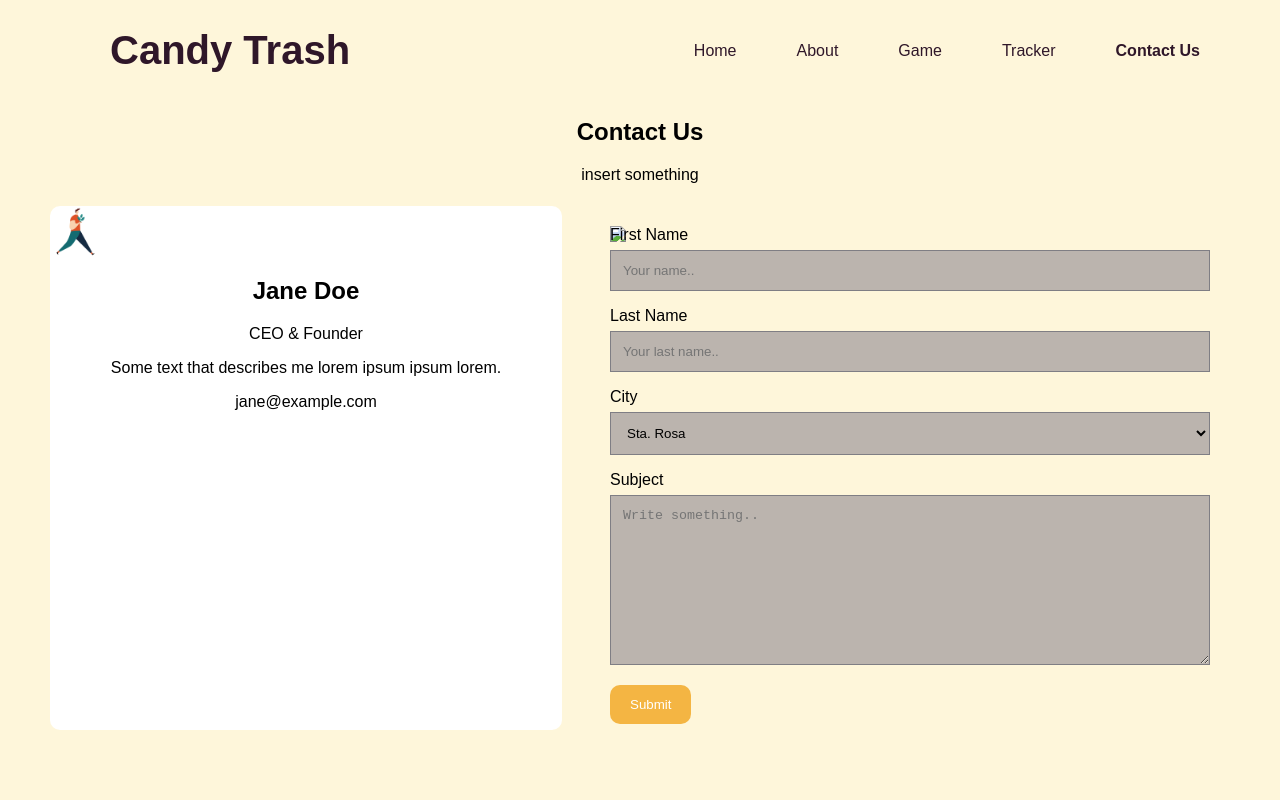
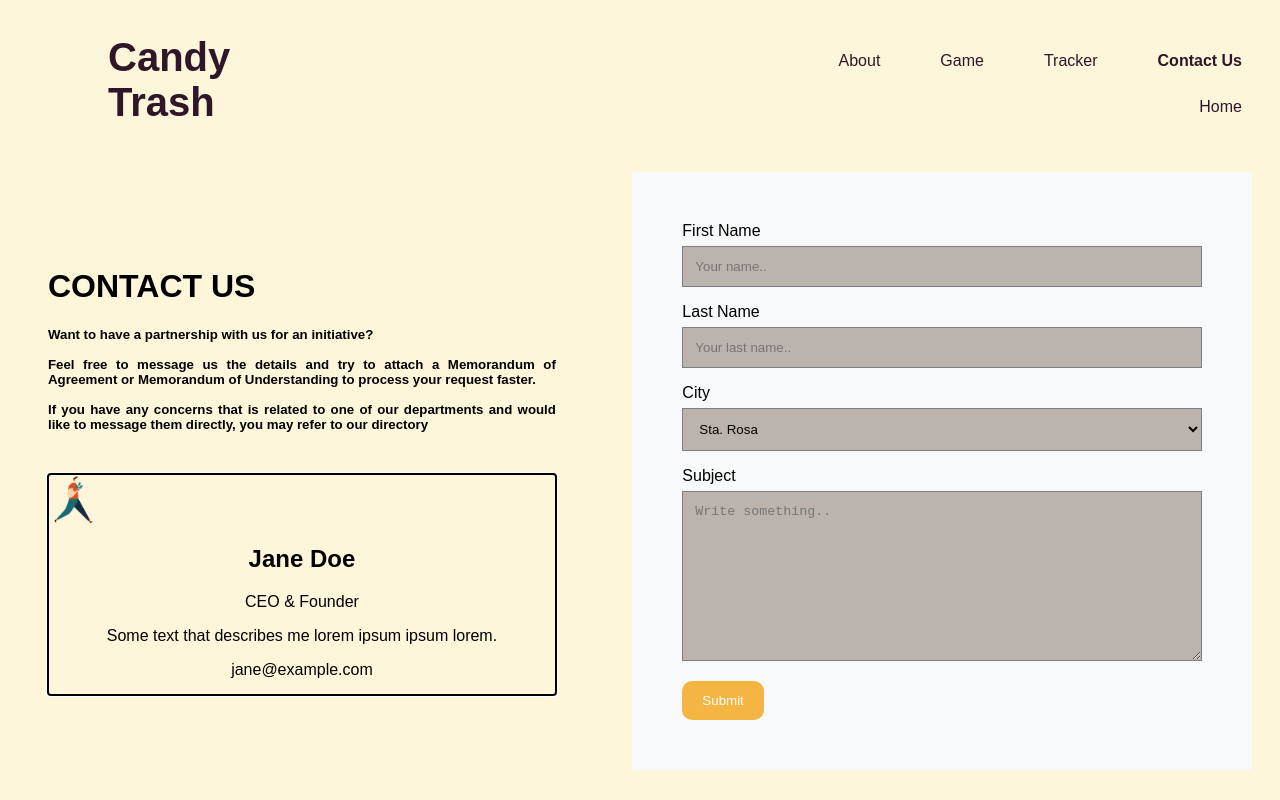
Before and after one commit to TiffanyBenitez0126/ImpactHackathon, a plain HTML site: page contactus.html in a window 1280 px wide. Drawn offline with Linux system fonts and the light colour scheme.

Commit message:
updated contact us page

```diff
--- a/contactus.html
+++ b/contactus.html
@@ -2,176 +2,37 @@
 <html>
 <head>
 <meta name="viewport" content="width=device-width, initial-scale=1">
-<style>
-body {
-  font-family: Arial, Helvetica, sans-serif;
-}
-
-* {
-  box-sizing: border-box;
-  overflow: hidden;
-}
-.header h1 {
-  font-size: 40px;
-  padding-left: 100px;
-  color: #2f1729;
-
-  position: absolute;
-  left: 10px;
-  top: 1px;
-}
-
-.row h1 {
-  font-size: 60px;
-  padding-left: 200px;
-  padding-top: 100px;
-}
-
-.row p {
-  padding-left: 200px
-}
-
-
-/* Sticky navbar - toggles between relative and fixed, depending on the scroll position. It is positioned relative until a given offset position is met in the viewport - then it "sticks" in place (like position:fixed). The sticky value is not supported in IE or Edge 15 and earlier versions. However, for these versions the navbar will inherit default position */
-.topnav {
-  overflow: hidden;
-  position: sticky;
-  position: -webkit-sticky;
-  top: 0
-  background: #2f1729;
-  text-align: center;
-
-  position: absolute;
-  right: 50px;
-  top: 28px;
-}
-
-/* Style the navigation bar links */
-.topnav a {
-  float: right;
-  display: block;
-  color: #2f1729;
-  text-align: center;
-  padding: 14px 30px;
-  text-decoration: none;
-}
-
-
-/* Right-aligned link */
-.topnav a.right {
-  float: right;
-  color: #2f1729;
-}
-
-
-/* Active/current link */
-.topnav a.active {
-  color: #2f1729;
-}
-
-/* Change color on hover */
-.topnav a:hover {
-  background-color: #2f1729;
-  color: white;
-}
-
-/* Style inputs */
-input[type=text], select, textarea {
-  width: 100%;
-  padding: 12px;
-  border: 1px solid #7f7e84;
-  margin-top: 6px;
-  margin-bottom: 16px;
-  resize: vertical;
-  background-color: #bbb4ae;
-  cursor: pointer;
-}
-
-input[type=text]:hover,textarea:hover,select[id="city"]:hover {
-  background-color: #f6bbb6;
-  cursor: pointer;
-}
-
-input[type=submit] {
-  background-color: #f4b543;
-  color: white;
-  padding: 12px 20px;
-  border: none;
-  cursor: pointer;
-  border-radius: 10px;
-}
-
-input[type=submit]:hover {
-  background-color: #f9c94a;
-  cursor: pointer;
-}
-
-/* Style the container/contact section */
-.card{
-  border-radius: 10px;
-  background-color: white;
-  width: 40%;
-  height: 65.5%;
-
-  position: absolute;
-  left: 50px;
-  top: 206px;
-}
-
-.column{
-  border-radius: 10px;
-  background-color: #white;
-  width: 40%;
-
-  position: absolute;
-  right: 50px;
-}
-
-/* Create two columns that float next to eachother */
-.column {
-  float: left;
-  width: 50%;
-  margin-top: 6px;
-  padding: 20px;
-}
-
-/* Clear floats after the columns */
-.row:after {
-  content: "";
-  display: table;
-  clear: both;
-}
-
-/* Responsive layout - when the screen is less than 600px wide, make the two columns stack on top of each other instead of next to each other */
-@media screen and (max-width: 600px) {
-  .column, input[type=submit] {
-    width: 100%;
-    margin-top: 0;
-  }
-}
-</style>
+<link rel="stylesheet" type="text/css" media="all" href="style.css">
 </head>
 <body style="background: #fEF6DA">
-
+  <div class="navbar-container">
+    <div class="header">
+      <h1 align="left">Candy Trash</h1>
+    </div>
     <div class="topnav">
       <a href="#" class="active"><strong>Contact Us</strong></a>
       <a href="#">Tracker</a>
       <a href="#">Game</a>
       <a href="http://zushenyan.github.io/Match3Gem/">About</a>
-  <a href="index2.html">Home</a>
+      <a href="home.html">Home</a>
+    </div>
   </div>
 
-<div class="header">
-  <h1 align="left">Candy Trash</h1>
+<div class="top-contact-container">
+  <div class="contact-container">
+
+        <div class="left-hand-container">
+          <div class="contact-us-container">
+            <h1>CONTACT US</h1>
+            <h5>
+              Want to have a partnership with us for an initiative? <br><br>
+              Feel free to message us the details and try to attach a Memorandum of Agreement or
+              Memorandum of Understanding to process your request faster.<br>
+              <br>
+              If you have any concerns that is related to one of our departments and would like to message them directly,
+              you may refer to our directory
+            </h5>
           </div>
-
-<br>
-<br>
-<br>
-<br>
-<br>
-
-
           <div class="card">
             <img align="center" src="1.png" alt="Jane" style="width:10%">
             <div class="container">
@@ -181,17 +42,9 @@ input[type=submit]:hover {
               <p align="center">jane@example.com</p>
             </div>
           </div>
+        </div>
 
 
-<div class="container">
-  <div style="text-align:center">
-    <h2>Contact Us</h2>
-    <p>insert something</p>
-  </div>
-  <div class="row">
-    <div class="column">
-      <img src="/w3images/map.jpg" style="width:100%">
-    </div>
         <div class="column">
           <form action="/action_page.php">
             <label for="fname">First Name</label>
@@ -209,8 +62,6 @@ input[type=submit]:hover {
             <input type="submit" value="Submit">
           </form>
         </div>
-  </div>
-</div>
 
 </body>
 </html>
--- /dev/null
+++ b/style.css
@@ -0,0 +1,196 @@
+body {
+    font-family: Arial, Helvetica, sans-serif;
+  }
+
+  * {
+    box-sizing: border-box;
+    overflow: auto;
+  }
+  .header h1 {
+    overflow: hidden;
+    font-size: 40px;
+    padding-left: 100px;
+    padding-right: 100px;
+    color: #2f1729;
+
+    /* position: absolute; */
+    left: 10px;
+    top: 1px;
+  }
+
+  .row h1 {
+    font-size: 60px;
+    padding-left: 200px;
+    padding-top: 100px;
+  }
+
+  .row p {
+    padding-left: 200px
+  }
+
+
+  /* Sticky navbar - toggles between relative and fixed, depending on the scroll position. It is positioned relative until a given offset position is met in the viewport - then it "sticks" in place (like position:fixed). The sticky value is not supported in IE or Edge 15 and earlier versions. However, for these versions the navbar will inherit default position */
+  .topnav {
+    overflow: hidden;
+    /* position: sticky; */
+    /* position: -webkit-sticky; */
+    top: 0
+    background: #2f1729;
+    text-align: center;
+
+    /* position: absolute; */
+    right: 50px;
+    top: 28px;
+    float: right;
+    padding-top: 30px;
+    margin-left: 25%;
+  }
+
+  /* Style the navigation bar links */
+  .topnav a {
+    float: right;
+    display: block;
+    color: #2f1729;
+    text-align: center;
+    padding: 14px 30px;
+    text-decoration: none;
+  }
+
+
+  /* Right-aligned link */
+  .topnav a.right {
+    float: right;
+    color: #2f1729;
+  }
+
+
+  /* Active/current link */
+  .topnav a.active {
+    color: #2f1729;
+  }
+
+  /* Change color on hover */
+  .topnav a:hover {
+    background-color: #2f1729;
+    color: white;
+  }
+
+  /* Style inputs */
+  input[type=text], select, textarea {
+    width: 100%;
+    padding: 12px;
+    border: 1px solid #7f7e84;
+    margin-top: 6px;
+    margin-bottom: 16px;
+    resize: vertical;
+    background-color: #bbb4ae;
+    cursor: pointer;
+  }
+
+  input[type=text]:hover,textarea:hover,select[id="city"]:hover {
+    background-color: #f6bbb6;
+    cursor: pointer;
+  }
+
+  input[type=submit] {
+    background-color: #f4b543;
+    color: white;
+    padding: 12px 20px;
+    border: none;
+    cursor: pointer;
+    border-radius: 10px;
+  }
+
+  input[type=submit]:hover {
+    background-color: #f9c94a;
+    cursor: pointer;
+  }
+
+  /* Style the container/contact section */
+  .card{
+    /* /* border-radius: 10px; */
+    /* background-color: white; */
+    /* width: 40%; */
+    /* height: 65.5%; */
+
+    /* position: absolute; */
+    /* left: 50px; */
+    /* top: 206px; */
+
+    outline-style: auto;
+    width: 90%;
+    margin: 20px;
+    display: block;
+    text-align: justify;
+  }
+
+  .column{
+    /* border-radius: 10px;
+    background-color: #white;
+    width: 40%;
+
+    width: 50%;
+    margin-top: 6px;
+    padding: 20px; */
+
+    /* position: absolute; */
+    /* right: 50px; */
+
+    background-color: #f8f9fa;
+    width: 100%;
+    margin: 20px;
+    padding: 50px;
+    border-radius: 4px;
+  }
+
+  /* Create two columns that float next to eachother */
+  .column {
+    /* float: left; */
+
+  }
+
+  /* Clear floats after the columns */
+  .row:after {
+    content: "";
+    display: table;
+    clear: both;
+  }
+
+  /* Responsive layout - when the screen is less than 600px wide, make the two columns stack on top of each other instead of next to each other */
+  @media screen and (max-width: 600px) {
+    .column, input[type=submit] {
+      width: 100%;
+      margin-top: 0;
+    }
+  }
+
+  .top-contact-container{
+    display: relative;
+    /* padding: 6vw; */
+    box-sizing: border-box;
+  }
+
+  .contact-container{
+    display: flex;
+    align-items: center;
+    justify-content: space-between;
+  }
+
+  .navbar-container{
+      display: flex;
+  }
+
+  .contact-us-container{
+    width: 90%;
+    margin: 20px;
+    display: block;
+    text-align: justify;
+  }
+
+  .left-hand-container{
+    overflow: hidden;
+    width: 100%;
+    margin: 20px;
+    display: block;
+    text-align: justify;
+  }
```
Lines whose indentation alone changed are shown as unchanged.
